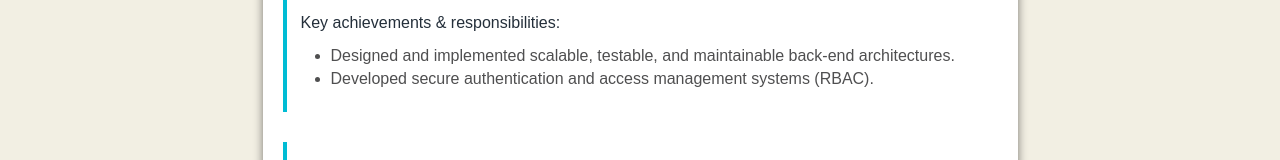
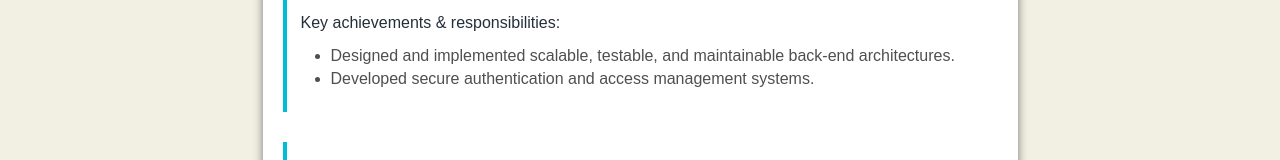
Before and after one commit to parsany/c, a Next.js app: page /experience in a window 1280 px wide. Shown: the part 536-696 px from the top of the page. Built offline with nearby package versions, Linux system fonts and the light colour scheme.

Commit message:
experience text change

```diff
--- a/components/experience.js
+++ b/components/experience.js
@@ -66,7 +66,7 @@ export default function Experience({IsIsolated}) {
               Designed and implemented scalable, testable, and maintainable back-end architectures.
             </li>
             <li className={styles.responsibilitiesItem}>
-              Developed secure authentication and access management systems (RBAC).
+              Developed secure authentication and access management systems.
             </li>
           </ul>
         </div>
```
